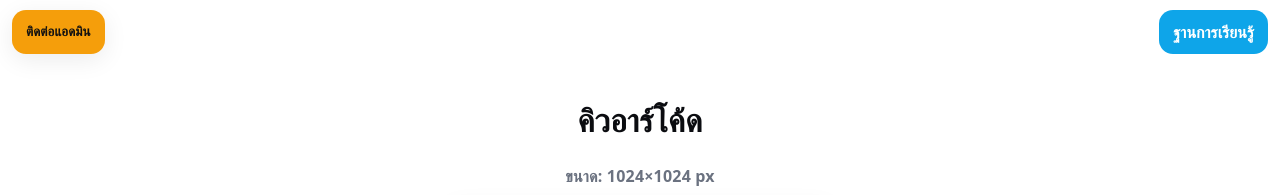
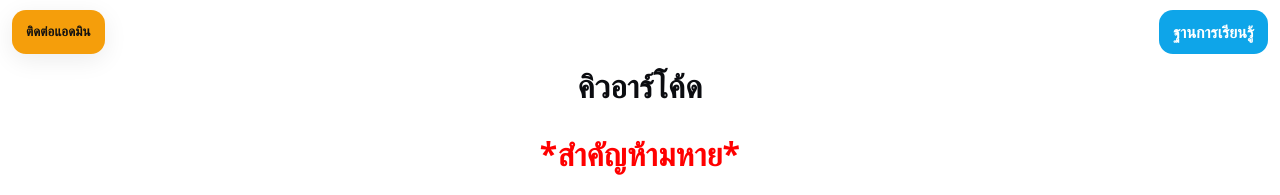
Before and after one commit to arsu-maehae/qrcode-project, a website: page front-end/index.html in a window 1280 px wide. Shown: the top 195 px of the page. Drawn offline with Linux system fonts and the light colour scheme.

Commit message:
Ver9 index.html

```diff
--- a/front-end/index.html
+++ b/front-end/index.html
@@ -54,6 +54,7 @@
 
   <main class="center">
     <h1 class="title">คิวอาร์โค้ด</h1>
+    <h1 class="title" style="color:#FF0000;">*สำคัญห้ามหาย*</h1>
 
     <div id="sizeLabel" class="size">ขนาด: —</div>
 
```
